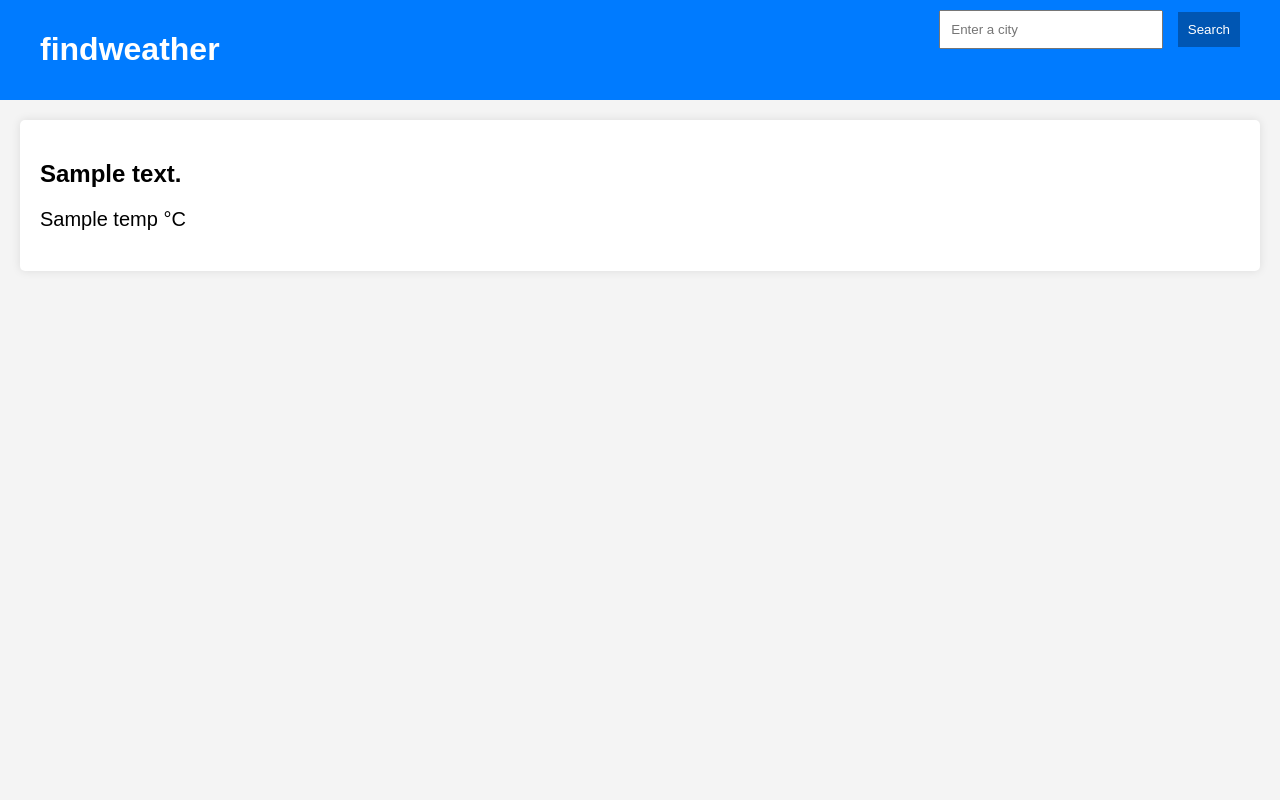
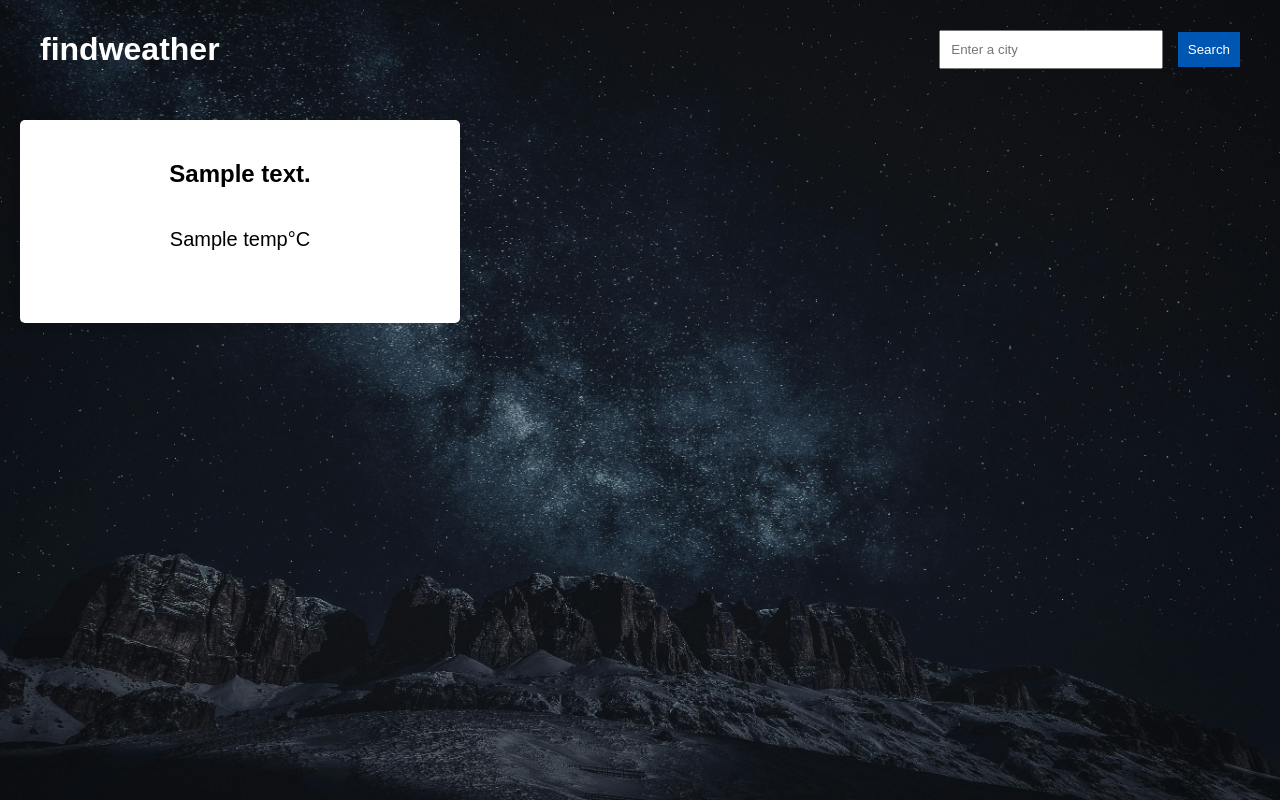
Before and after one commit to coderanik/Weather-, a Node server app: template views/index.ejs in a window 1280 px wide. Run offline with Node 20, Linux system fonts and the light colour scheme; the template is opened without the code that fills it: most values are stand-ins (such as "Sample title", 1, 10 or a date in 2020).

Commit message:
First Commit in modify branch

```diff
--- a/public/styles/style.css
+++ b/public/styles/style.css
@@ -1,14 +1,20 @@
 /* styles.css */
-
+html{
+    height: 100%;
+}
 body {
     font-family: Arial, sans-serif;
     margin: 0;
     padding: 0;
-    background-color: #f4f4f4;
+    height: 100%;
+    background-image: url("/assets/Dark_Sky.jpg");
+    background-position:center;
+    background-repeat: no-repeat;
+    background-size: cover;
 }
 
 header {
-    background: #007BFF;
+    background: transparent;
     color: white;
     padding: 10px 20px;
     text-align: center;
@@ -33,7 +39,8 @@ header button {
     cursor: pointer;
 }
 .searchbar{
-    align-self: center;
+    align-self:center;
+    padding-top: 20px;
     padding-right: 20px;
 }
 header button:hover {
@@ -49,6 +56,12 @@ main {
     padding: 20px;
     border-radius: 5px;
     box-shadow: 0 0 10px rgba(0, 0, 0, 0.1);
+    text-align: center;
+    width: 400px;
+    display: flex;
+    flex-direction: column;
+    justify-content: center;
+    align-items: center;
 }
 
 #location {
--- a/server.js
+++ b/server.js
@@ -27,7 +27,7 @@ app.post("/search", async (req, res) => {
       });
       res.render("index.ejs", {
         content: JSON.stringify(result.data.location.name) ,
-        temp : JSON.stringify(result.data.current.temp_c)});
+        temp: JSON.stringify(result.data.current.temp_c)});
     } catch (error) {
       res.render("index.ejs", { content: JSON.stringify(error.response.data) });
     }
--- a/views/index.ejs
+++ b/views/index.ejs
@@ -24,7 +24,7 @@
     <main>
         <div id="weather-info">
             <h2 id="location"><%= content %></h2>
-            <p id="temperature"><%= temp %> &deg;C</p>
+            <p id="temperature"> <%= temp %>&deg;C</p>
             <p id="description"></p>
         </div>
     </main>
```
